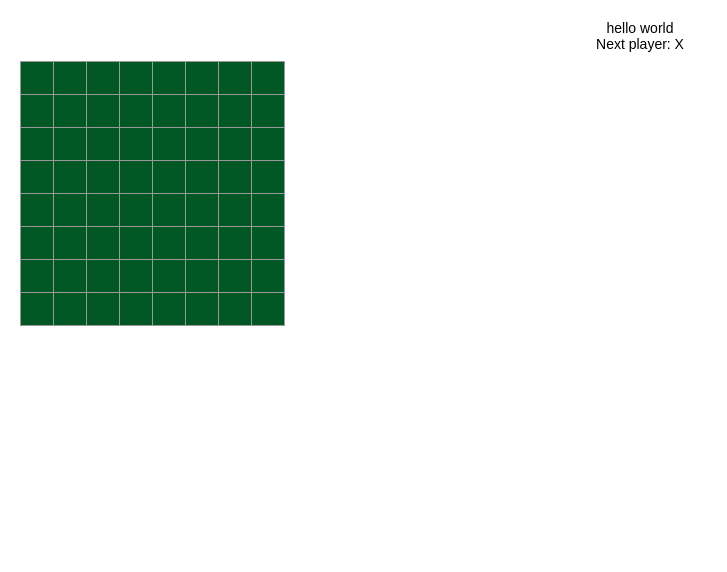
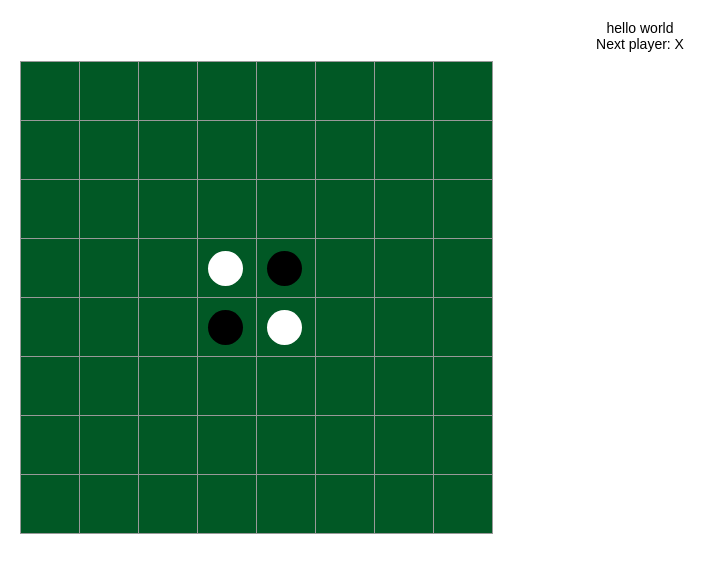
Before and after one commit to kanakuro/board-game, a React (Create React App) app: page / in a window 1280 px wide. Shown: the top 572 px of the page, without its empty margins (0-727 px from the left). Built offline with nearby package versions, Linux system fonts and the light colour scheme.

Commit message:
set css which is variable of stone color

```diff
--- a/src/components/othello.jsx
+++ b/src/components/othello.jsx
@@ -1,17 +1,79 @@
 import * as React from "react";
 import "../index.css";
 
-class Square extends React.Component {
-  render() {
-    return <button className="square">{this.props.value}</button>;
+class Othello extends React.Component {
+  a1 = "";
+  a2 = "";
+  a3 = "";
+  a4 = "";
+  a5 = "";
+  a6 = "";
+  a7 = "";
+  a8 = "";
+  b1 = "";
+  b2 = "";
+  b3 = "";
+  b4 = "";
+  b5 = "";
+  b6 = "";
+  b7 = "";
+  b8 = "";
+  c1 = "";
+  c2 = "";
+  c3 = "";
+  c4 = "";
+  c5 = "";
+  c6 = "";
+  c7 = "";
+  c8 = "";
+  d1 = "";
+  d2 = "";
+  d3 = "";
+  d4 = "stoneWhite";
+  d5 = "stoneBlack";
+  d6 = "";
+  d7 = "";
+  d8 = "";
+  e1 = "";
+  e2 = "";
+  e3 = "";
+  e4 = "stoneBlack";
+  e5 = "stoneWhite";
+  e6 = "";
+  e7 = "";
+  e8 = "";
+  f1 = "";
+  f2 = "";
+  f3 = "";
+  f4 = "";
+  f5 = "";
+  f6 = "";
+  f7 = "";
+  f8 = "";
+  g1 = "";
+  g2 = "";
+  g3 = "";
+  g4 = "";
+  g5 = "";
+  g6 = "";
+  g7 = "";
+  g8 = "";
+  h1 = "";
+  h2 = "";
+  h3 = "";
+  h4 = "";
+  h5 = "";
+  h6 = "";
+  h7 = "";
+  h8 = "";
+
+  renderSquare(s) {
+    return (
+      <button className="square">
+        <div className={s} />
+      </button>
+    );
   }
-}
-
-class Othello extends React.Component {
-  renderSquare(i) {
-    return <Square className={i} />;
-  }
-
   render() {
     const status = "Next player: X";
 
@@ -19,84 +81,84 @@ class Othello extends React.Component {
       <div>
         <div className="status">{status}</div>
         <div className="board-row">
-          {this.renderSquare(0)}
-          {this.renderSquare(1)}
-          {this.renderSquare(2)}
-          {this.renderSquare(3)}
-          {this.renderSquare(4)}
-          {this.renderSquare(5)}
-          {this.renderSquare(6)}
-          {this.renderSquare(7)}
+          {this.renderSquare(this.a1)}
+          {this.renderSquare(this.a2)}
+          {this.renderSquare(this.a3)}
+          {this.renderSquare(this.a4)}
+          {this.renderSquare(this.a5)}
+          {this.renderSquare(this.a6)}
+          {this.renderSquare(this.a7)}
+          {this.renderSquare(this.a8)}
         </div>
         <div className="board-row">
-          {this.renderSquare(8)}
-          {this.renderSquare(9)}
-          {this.renderSquare(11)}
-          {this.renderSquare(12)}
-          {this.renderSquare(13)}
-          {this.renderSquare(14)}
-          {this.renderSquare(15)}
-          {this.renderSquare(16)}
+          {this.renderSquare(this.b1)}
+          {this.renderSquare(this.b2)}
+          {this.renderSquare(this.b3)}
+          {this.renderSquare(this.b4)}
+          {this.renderSquare(this.b5)}
+          {this.renderSquare(this.b6)}
+          {this.renderSquare(this.b7)}
+          {this.renderSquare(this.b8)}
         </div>
         <div className="board-row">
-          {this.renderSquare(17)}
-          {this.renderSquare(18)}
-          {this.renderSquare(19)}
-          {this.renderSquare(20)}
-          {this.renderSquare(21)}
-          {this.renderSquare(22)}
-          {this.renderSquare(23)}
-          {this.renderSquare(24)}
+          {this.renderSquare(this.c1)}
+          {this.renderSquare(this.c2)}
+          {this.renderSquare(this.c3)}
+          {this.renderSquare(this.c4)}
+          {this.renderSquare(this.c5)}
+          {this.renderSquare(this.c6)}
+          {this.renderSquare(this.c7)}
+          {this.renderSquare(this.c8)}
         </div>
         <div className="board-row">
-          {this.renderSquare(25)}
-          {this.renderSquare(26)}
-          {this.renderSquare(27)}
-          {this.renderSquare(28)}
-          {this.renderSquare(29)}
-          {this.renderSquare(30)}
-          {this.renderSquare(31)}
-          {this.renderSquare(32)}
+          {this.renderSquare(this.d1)}
+          {this.renderSquare(this.d2)}
+          {this.renderSquare(this.d3)}
+          {this.renderSquare(this.d4)}
+          {this.renderSquare(this.d5)}
+          {this.renderSquare(this.d6)}
+          {this.renderSquare(this.d7)}
+          {this.renderSquare(this.d8)}
         </div>
         <div className="board-row">
-          {this.renderSquare(33)}
-          {this.renderSquare(34)}
-          {this.renderSquare(35)}
-          {this.renderSquare(36)}
-          {this.renderSquare(37)}
-          {this.renderSquare(38)}
-          {this.renderSquare(39)}
-          {this.renderSquare(40)}
+          {this.renderSquare(this.e1)}
+          {this.renderSquare(this.e2)}
+          {this.renderSquare(this.e3)}
+          {this.renderSquare(this.e4)}
+          {this.renderSquare(this.e5)}
+          {this.renderSquare(this.e6)}
+          {this.renderSquare(this.e7)}
+          {this.renderSquare(this.e8)}
         </div>
         <div className="board-row">
-          {this.renderSquare(41)}
-          {this.renderSquare(42)}
-          {this.renderSquare(43)}
-          {this.renderSquare(44)}
-          {this.renderSquare(45)}
-          {this.renderSquare(46)}
-          {this.renderSquare(47)}
-          {this.renderSquare(48)}
+          {this.renderSquare(this.f1)}
+          {this.renderSquare(this.f2)}
+          {this.renderSquare(this.f3)}
+          {this.renderSquare(this.f4)}
+          {this.renderSquare(this.f5)}
+          {this.renderSquare(this.f6)}
+          {this.renderSquare(this.f7)}
+          {this.renderSquare(this.f8)}
         </div>
         <div className="board-row">
-          {this.renderSquare(49)}
-          {this.renderSquare(50)}
-          {this.renderSquare(51)}
-          {this.renderSquare(52)}
-          {this.renderSquare(53)}
-          {this.renderSquare(54)}
-          {this.renderSquare(55)}
-          {this.renderSquare(56)}
+          {this.renderSquare(this.g1)}
+          {this.renderSquare(this.g2)}
+          {this.renderSquare(this.g3)}
+          {this.renderSquare(this.g4)}
+          {this.renderSquare(this.g5)}
+          {this.renderSquare(this.g6)}
+          {this.renderSquare(this.g7)}
+          {this.renderSquare(this.g8)}
         </div>
         <div className="board-row">
-          {this.renderSquare(57)}
-          {this.renderSquare(58)}
-          {this.renderSquare(59)}
-          {this.renderSquare(60)}
-          {this.renderSquare(61)}
-          {this.renderSquare(62)}
-          {this.renderSquare(63)}
-          {this.renderSquare(64)}
+          {this.renderSquare(this.h1)}
+          {this.renderSquare(this.h2)}
+          {this.renderSquare(this.h3)}
+          {this.renderSquare(this.h4)}
+          {this.renderSquare(this.h5)}
+          {this.renderSquare(this.h6)}
+          {this.renderSquare(this.h7)}
+          {this.renderSquare(this.h8)}
         </div>
       </div>
     );
--- a/src/index.css
+++ b/src/index.css
@@ -38,13 +38,28 @@ ul {
   float: left;
   font-size: 24px;
   font-weight: bold;
-  line-height: 34px;
-  height: 34px;
+  line-height: 37px;
+  height: 60px;
   margin-right: -1px;
   margin-top: -1px;
   padding: 0;
   text-align: center;
-  width: 34px;
+  width: 60px;
+}
+
+.stoneWhite {
+  height: 35px;
+  width: 35px;
+  border-radius: 50%;
+  background-color: #ffffff;
+  margin: 10px;
+}
+.stoneBlack {
+  height: 35px;
+  width: 35px;
+  border-radius: 50%;
+  background-color: #000000;
+  margin: 10px;
 }
 
 .square:focus {
@@ -63,3 +78,5 @@ ul {
 .game-info {
   margin-left: 20px;
 }
+
+/* Ellipse */
```
